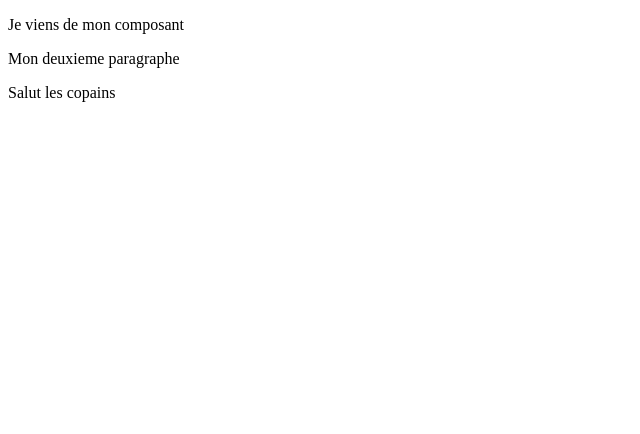
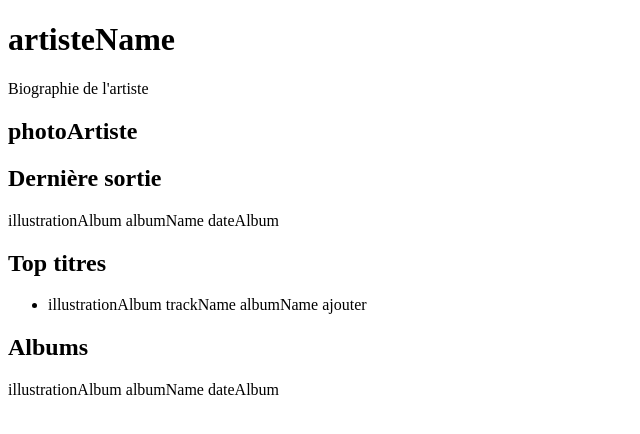
Before and after one commit to Hugofgx9/Oto, a React (Create React App) app: page / in a window 1280 px wide. Shown: the top 434 px of the page, without its empty margins (0-640 px from the left). Built offline with nearby package versions, Linux system fonts and the light colour scheme.

Commit message:
prototype page artiste

```diff
--- a/src/App/App.js
+++ b/src/App/App.js
@@ -1,14 +1,9 @@
-import MyComponent from '../Components/MyComponent.js';
+import ArtistPageDesktop from '../Components/ArtistPageDesktop.js';
 
 const App = () => {
   return (
     <div className="App">
-      <MyComponent> Je passe une props </MyComponent>
-      <header className="App-header">
-        <p>
-          Salut les copains
-        </p>
-      </header>
+        <ArtistPageDesktop/>
     </div>
   );
 }
--- /dev/null
+++ b/src/Components/Album.js
@@ -0,0 +1,18 @@
+import React from 'react';
+//import PropTypes from 'prop-types';
+import { myContainer } from './ComponentStyle/MyComponent.module.scss';
+
+const MyComponent = (props) => {
+	//const { color } = props;
+	return (
+			<div className={ myContainer }>
+				<p>
+					illustrationAlbum
+					albumName
+					dateAlbum
+				</p>
+			</div>
+	);
+}
+
+export default MyComponent;
--- /dev/null
+++ b/src/Components/ArtistPageDesktop.js
@@ -0,0 +1,50 @@
+import React from 'react';
+//import PropTypes from 'prop-types';
+import { myContainer } from './ComponentStyle/MyComponent.module.scss';
+import Titre from './Titre';
+import Album from './Album';
+
+const MyComponent = (props) => {
+	//const { color } = props;
+	return (
+			<div className={ myContainer }>
+				<h1>
+					artisteName
+				</h1>
+				<div className="Bio">
+        			<p>
+						Biographie de l'artiste
+					</p>
+    			</div>
+				<h2 className="red-paragraph">
+					photoArtiste
+				</h2>
+				<h2 className="red-paragraph">
+					Dernière sortie
+				</h2>
+				<div className="Albums">
+        			<Album/>
+    			</div>
+				<h2 className="red-paragraph">
+					Top titres
+				</h2>
+				<div className="Titres">
+					<ul>
+						<li>
+						<Titre/>
+						</li>
+						</ul>
+
+    			</div>
+				<h2 className="red-paragraph">
+					Albums
+				</h2>
+				<div className="Albums">
+        			<Album/>
+    			</div>
+
+			</div>
+	);
+}
+
+export default MyComponent;
--- /dev/null
+++ b/src/Components/Titre.js
@@ -0,0 +1,19 @@
+import React from 'react';
+//import PropTypes from 'prop-types';
+import { myContainer } from './ComponentStyle/MyComponent.module.scss';
+
+const MyComponent = (props) => {
+	//const { color } = props;
+	return (
+			<div className={ myContainer }>
+				<p>
+					illustrationAlbum
+					trackName
+					albumName
+					ajouter
+				</p>
+			</div>
+	);
+}
+
+export default MyComponent;
```
Also changed, not shown: 1 other file (tests, documents, lock files or other folders).
